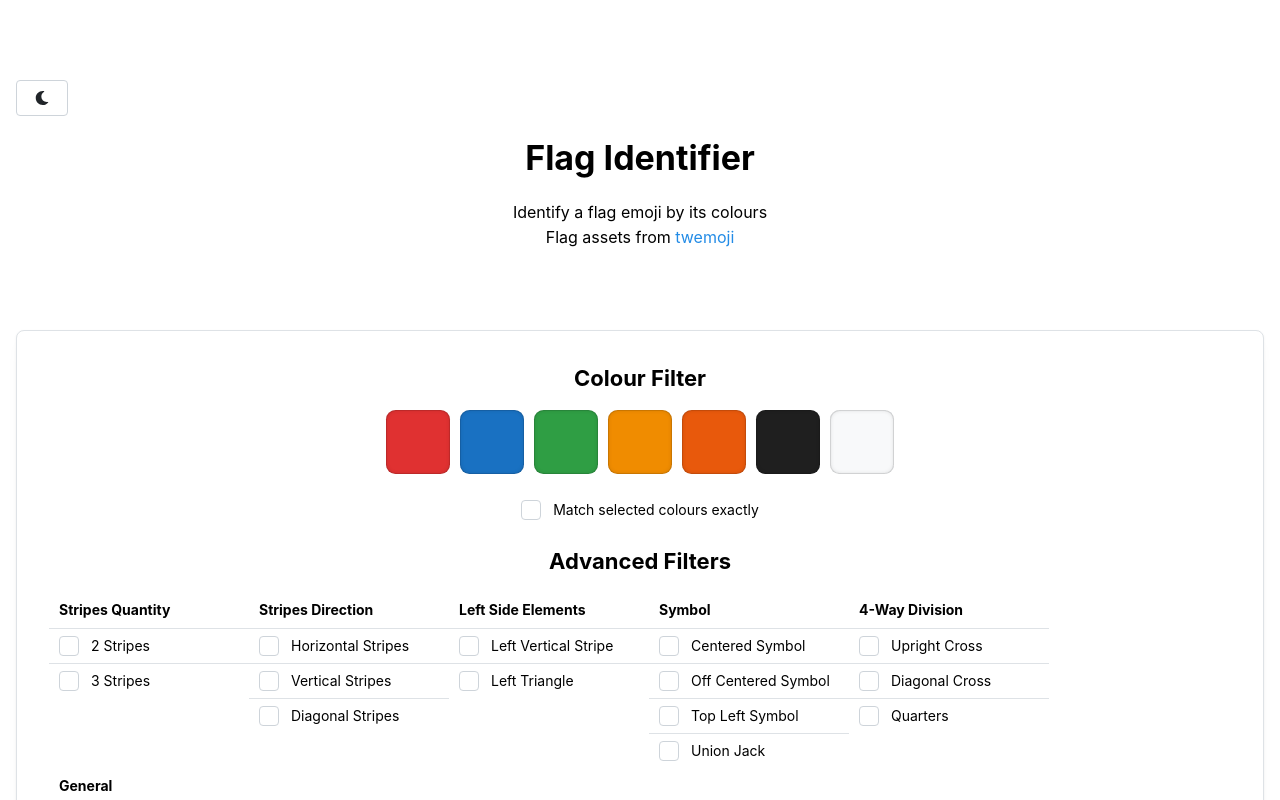
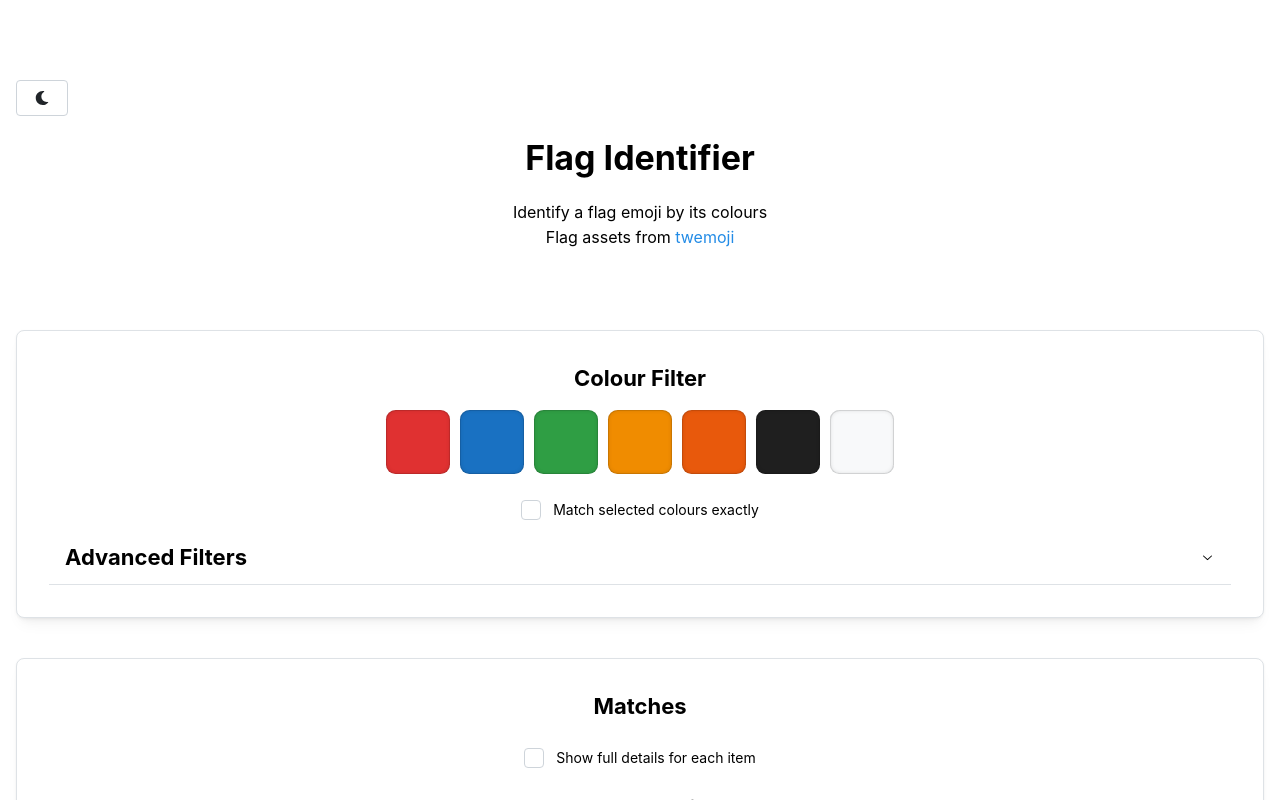
Before and after one commit to wahlp/flag-identifier, a Next.js app: page / in a window 1280 px wide. Shown: the top 800 px of the page. Built offline with nearby package versions, Linux system fonts and the light colour scheme.

Commit message:
put advanced filters in accordion

```diff
--- a/pages/index.tsx
+++ b/pages/index.tsx
@@ -4,7 +4,7 @@ import { ButtonGroup } from '../components/ColorButtons/ButtonGroup';
 import { Filter } from '../components/Filters/Filters';
 import { AdvancedFilters } from '../components/Filters/AdvancedFilters';
 import { Display } from '../components/FlagDisplay/Display';
-import { Text, Container, Title, Stack, Paper, Anchor } from '@mantine/core';
+import { Text, Container, Title, Stack, Paper, Anchor, Accordion } from '@mantine/core';
 
 export default function HomePage() {
   const [selectedColors, setSelectedColors] = useState<string[]>([]);
@@ -29,9 +29,19 @@ export default function HomePage() {
             <Title order={3}>Colour Filter</Title>
             <ButtonGroup setSelectedColors={setSelectedColors} selectedColors={selectedColors} />
             <Filter text="Match selected colours exactly" setValue={setStrictMode} value={strictMode} />
-            <Title order={3}>Advanced Filters</Title>
-            <AdvancedFilters setAdvancedFilters={setAdvancedFilters} advancedFilters={advancedFilters} />
           </Stack>
+
+          <Accordion>
+            <Accordion.Item value="value">
+              <Accordion.Control>
+                <Title order={3}>Advanced Filters</Title>
+              </Accordion.Control>
+              <Accordion.Panel>
+                <AdvancedFilters setAdvancedFilters={setAdvancedFilters} advancedFilters={advancedFilters} />
+              </Accordion.Panel>
+            </Accordion.Item>
+          </Accordion>
+
         </Paper>
       </Container>
 
```
